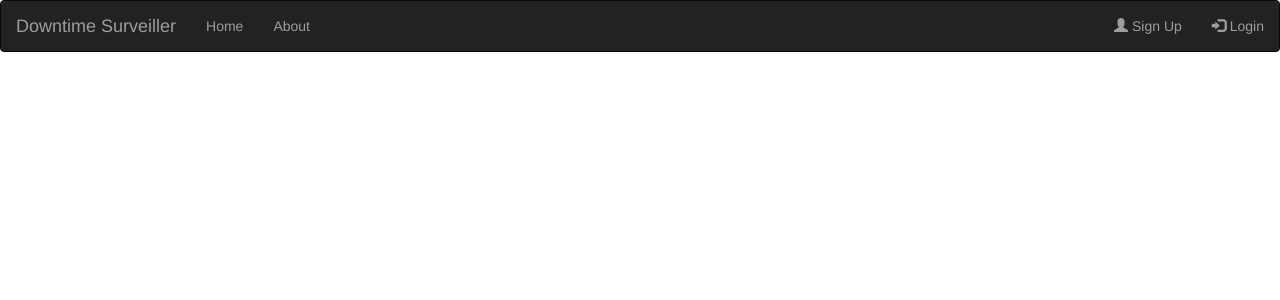
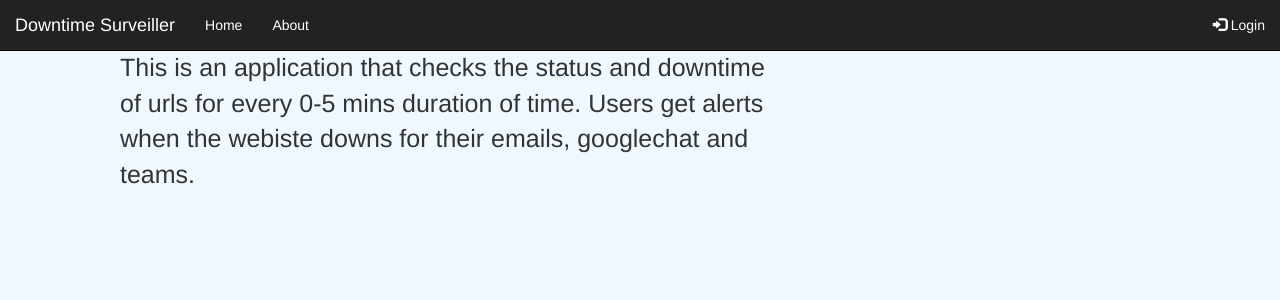
Before and after one commit to BhanuHarshitha/Surveiller, a Django app: page /about/ in a window 1280 px wide. Shown: the top 300 px of the page. Run offline with Django 4.2, Linux system fonts and the light colour scheme; some libraries are stand-ins or nearby versions.

Commit message:
designed home page

```diff
--- a/website/templates/website/about.html
+++ b/website/templates/website/about.html
@@ -1,6 +1,6 @@
 {% extends "website/base.html" %}
 {% block content %}
-
-   <p style="font-size: 1.3vw;">This is an application that checks the status and downtime of urls for every 0-5 mins duration of time. Users get alerts when the webiste downs for their emails, googlechat and teams.</p>
+{% load static %}
+   <p style="font-size: 25px; padding: 50px ;">This is an application that checks the status and downtime of urls for every 0-5 mins duration of time. Users get alerts when the webiste downs for their emails, googlechat and teams.</p>
 
 {% endblock content %}
--- a/website/templates/website/base.html
+++ b/website/templates/website/base.html
@@ -8,24 +8,35 @@
   <link rel="stylesheet" href="https://maxcdn.bootstrapcdn.com/bootstrap/3.4.1/css/bootstrap.min.css">
   <script src="https://ajax.googleapis.com/ajax/libs/jquery/3.6.1/jquery.min.js"></script>
   <script src="https://maxcdn.bootstrapcdn.com/bootstrap/3.4.1/js/bootstrap.min.js"></script>
+  <link rel="stylesheet" type="text/css" href="{% static 'website/main.css' %}">
 </head>
-<body>
-
-<nav class="navbar navbar-inverse">
+<body style="background-color: aliceblue">
+  <header>
+    <nav class="navbar navbar-inverse navbar-fixed-top">
       <div class="container-fluid">
         <div class="navbar-header">
-      <a class="navbar-brand" href="{% url 'website-home' %}">Downtime Surveiller</a>
+          <a class="navbar-brand" href="/" style="color:white">Downtime Surveiller</a>
         </div>
         <ul class="nav navbar-nav">
-      <li><a href="{% url 'website-home' %}">Home</a></li>
-      <li><a href="{% url 'website-about' %}">About</a></li>
+          <li><a href="{%url 'website-home'%}" style="color:white">Home</a></li>
+          <li><a href="{%url 'website-about'%}" style="color:white">About</a></li>
         </ul>
         <ul class="nav navbar-nav navbar-right">
-      <li><a href="#"><span class="glyphicon glyphicon-user"></span> Sign Up</a></li>
-      <li><a href="#"><span class="glyphicon glyphicon-log-in"></span> Login</a></li>
+          <li><a href="#" style="color:white"><span class="glyphicon glyphicon-log-in"></span> Login</a></li>
         </ul>
       </div>
     </nav>
+  </header>
+
+<main role="main" class="container">
+  <div class="row">
+   <div class="col-md-8">
+       {% block content %}{% endblock %}
+   </div>
+  </div>
+</main>
+
+
 
 <script src="https://code.jquery.com/jquery-3.3.1.slim.min.js" integrity="sha384-q8i/X+965DzO0rT7abK41JStQIAqVgRVzpbzo5smXKp4YfRvH+8abtTE1Pi6jizo" crossorigin="anonymous"></script>
 <script src="https://cdnjs.cloudflare.com/ajax/libs/popper.js/1.14.3/umd/popper.min.js" integrity="sha384-ZMP7rVo3mIykV+2+9J3UJ46jBk0WLaUAdn689aCwoqbBJiSnjAK/l8WvCWPIPm49" crossorigin="anonymous"></script>
--- a/website/urls.py
+++ b/website/urls.py
@@ -2,6 +2,7 @@ from django.urls import path
 from . import views
 
 urlpatterns = [
-    path('', views.home, name='website-home'),
-    path('about/', views.about, name='website-about'),
+    path('', views.home,name='website-home'),
+    #path("simple_function",view.simple_function)
+    path('about/',views.about,name='website-about'),
 ]
--- a/website/views.py
+++ b/website/views.py
@@ -3,8 +3,7 @@ from django.shortcuts import render
 # Create your views here.
 
 def home(request):
-    #temp=loader.get_template('htmlfiles\main.html')
-    return render(request, 'website/home.html')
+    return render(request,'website/home.html')
 
 def about(request):
-    return render(request, 'website/about.html')
+    return render(request,'website/about.html')
```
Also changed, not shown: website/static/website/main.css (+23 -3 lines), website/templates/website/home.html (+20 -0 lines), website/static/website/24x7 Surveiller.png (deleted). Lines whose indentation alone changed are shown as unchanged.
